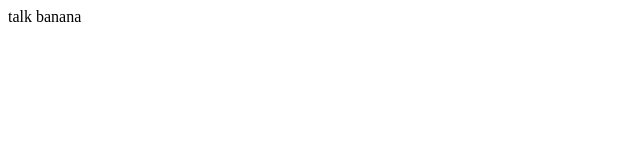
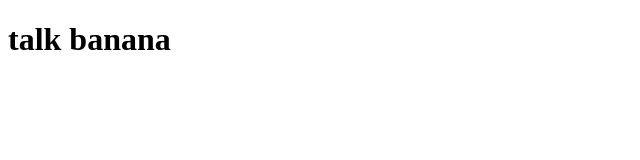
Before and after one commit to rohith3283/Assignment-mark-6, a plain HTML site: page index.html in a window 1280 px wide. Shown: the whole page, without its empty margins (0-640 px from the left). Drawn offline with Linux system fonts and the light colour scheme.

Commit message:
Update index.html

```diff
--- a/index.html
+++ b/index.html
@@ -7,6 +7,6 @@
     <title>banana speak</title>
 </head>
 <body>
-     talk banana
+     <h1> talk banana</h1>
 </body>
 </html>
```
